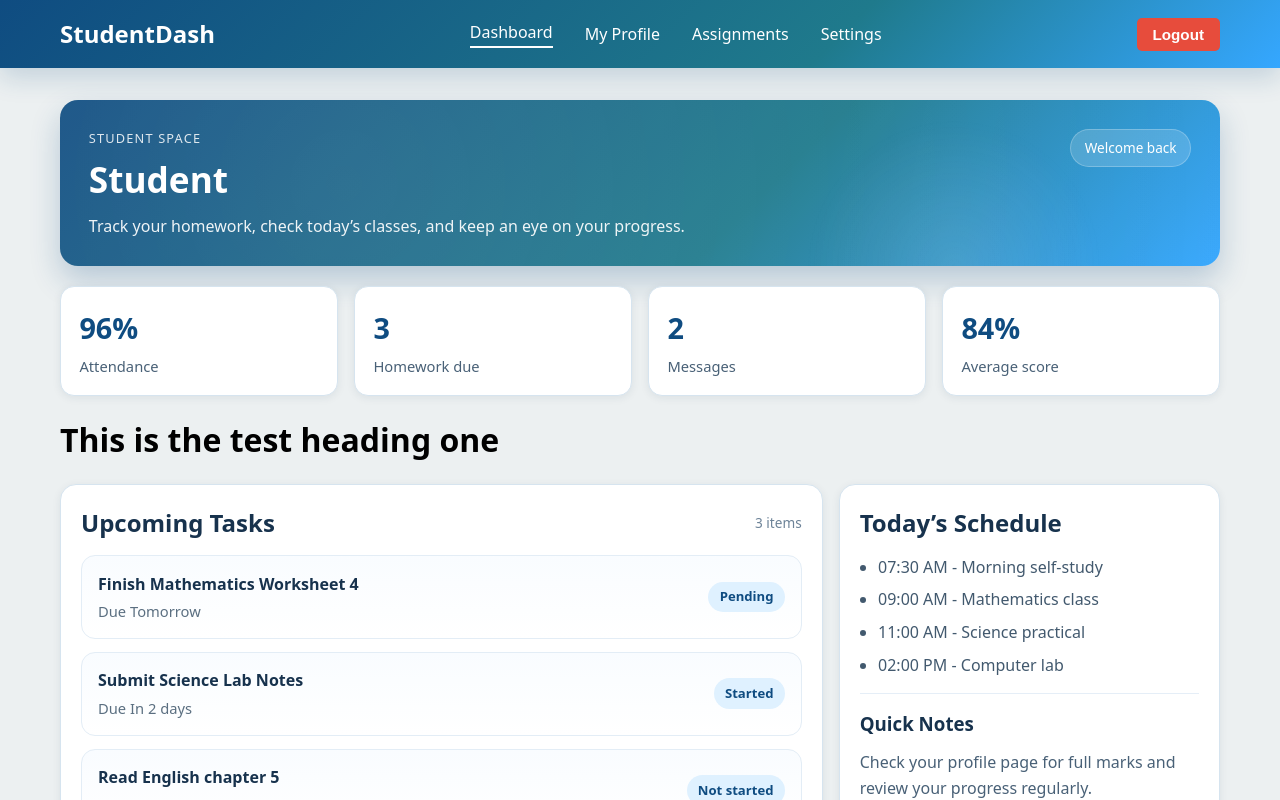
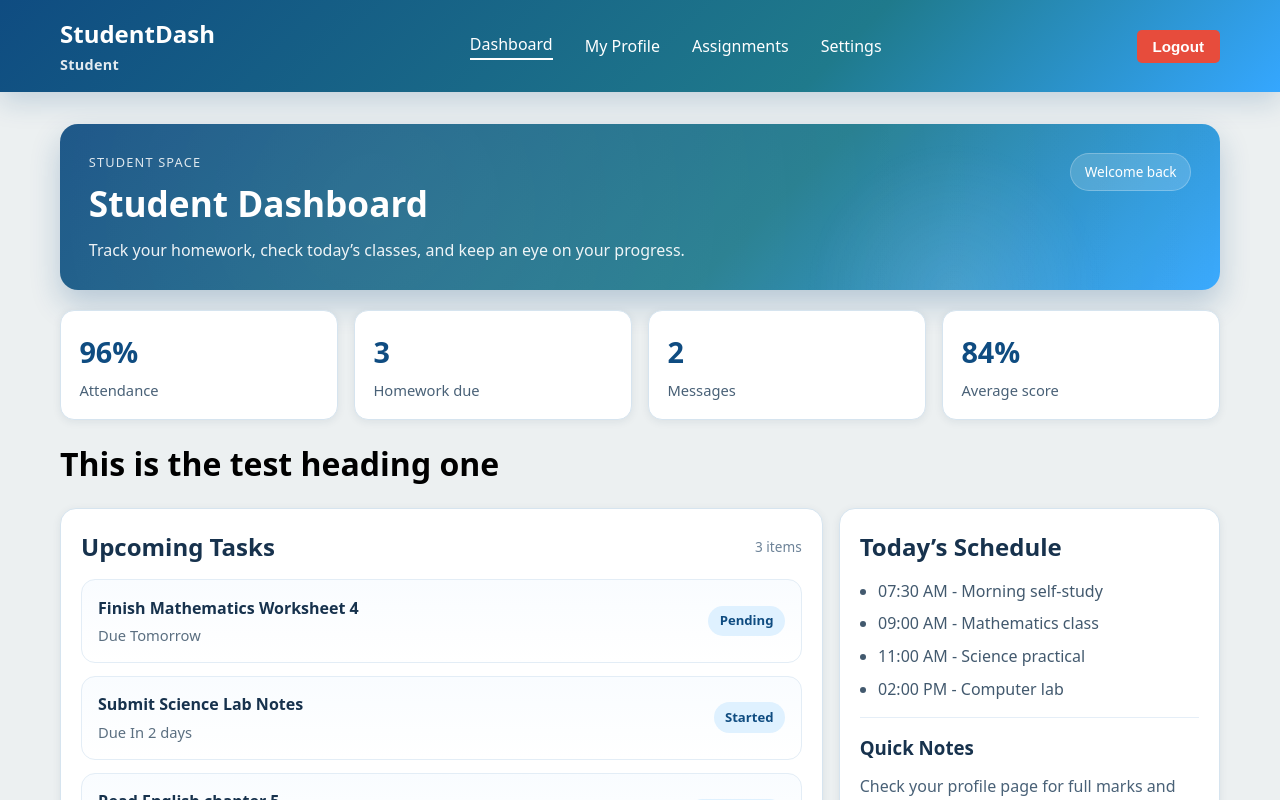
Before and after one commit to Lalindu0923/githubTester, a React (Vite) app in the folder studentDashboard/: page / in a window 1280 px wide. Shown: the top 800 px of the page. Built offline with nearby package versions, Linux system fonts and the light colour scheme.

Commit message:
Show student name in navbar

```diff
--- a/studentDashboard/src/components/Dashboard.jsx
+++ b/studentDashboard/src/components/Dashboard.jsx
@@ -2,28 +2,6 @@ import '../styles/Dashboard.css'
 import { useState } from 'react'
 import TeacherModal from './TeacherModal'
 import SubjectDetail from './SubjectDetail'
-
-const readStoredStudentName = () => {
-  const directName = localStorage.getItem('studentName') || localStorage.getItem('loggedInStudentName')
-  if (directName) return directName
-
-  const jsonKeys = ['currentStudent', 'currentUser', 'student', 'user']
-  for (const key of jsonKeys) {
-    const rawValue = localStorage.getItem(key) || sessionStorage.getItem(key)
-    if (!rawValue) continue
-
-    try {
-      const parsedValue = JSON.parse(rawValue)
-      if (parsedValue?.name) return parsedValue.name
-      if (parsedValue?.studentName) return parsedValue.studentName
-      if (parsedValue?.fullName) return parsedValue.fullName
-    } catch {
-      // Ignore invalid JSON and continue checking next key.
-    }
-  }
-
-  return 'Student'
-}
 
 const upcomingTasks = [
   { title: 'Finish Mathematics Worksheet 4', due: 'Tomorrow', status: 'Pending' },
@@ -102,14 +80,13 @@ function Dashboard() {
   const [selectedTeacher, setSelectedTeacher] = useState(null)
   const [selectedSubject, setSelectedSubject] = useState(null)
   const [selectedSubjectDetail, setSelectedSubjectDetail] = useState(null)
-  const [studentName] = useState(readStoredStudentName)
 
   return (
     <div className="student-dashboard-shell">
       <section className="student-hero">
         <div>
           <p className="hero-tag">Student Space</p>
-          <h1>{studentName}</h1>
+          <h1>Student Dashboard</h1>
           <p className="hero-subtitle">Track your homework, check today’s classes, and keep an eye on your progress.</p>
         </div>
         <div className="hero-badge">Welcome back</div>
--- a/studentDashboard/src/components/Navbar.jsx
+++ b/studentDashboard/src/components/Navbar.jsx
@@ -1,7 +1,31 @@
 import { Link, NavLink } from 'react-router-dom'
 import '../styles/Navbar.css'
 
+const readStoredStudentName = () => {
+  const directName = localStorage.getItem('studentName') || localStorage.getItem('loggedInStudentName')
+  if (directName) return directName
+
+  const jsonKeys = ['currentStudent', 'currentUser', 'student', 'user']
+  for (const key of jsonKeys) {
+    const rawValue = localStorage.getItem(key) || sessionStorage.getItem(key)
+    if (!rawValue) continue
+
+    try {
+      const parsedValue = JSON.parse(rawValue)
+      if (parsedValue?.name) return parsedValue.name
+      if (parsedValue?.studentName) return parsedValue.studentName
+      if (parsedValue?.fullName) return parsedValue.fullName
+    } catch {
+      // Ignore invalid JSON and keep looking.
+    }
+  }
+
+  return 'Student'
+}
+
 function Navbar() {
+  const studentName = readStoredStudentName()
+
   const handleLogout = () => {
     alert('Logged out successfully')
   }
@@ -9,9 +33,12 @@ function Navbar() {
   return (
     <nav className="navbar">
       <div className="navbar-container">
-        <Link to="/" className="navbar-logo">
-          StudentDash
-        </Link>
+        <div className="navbar-brand">
+          <Link to="/" className="navbar-logo">
+            StudentDash
+          </Link>
+          <span className="navbar-student-name">{studentName}</span>
+        </div>
         <ul className="nav-menu">
           <li className="nav-item">
             <NavLink to="/" end className={({ isActive }) => `nav-link${isActive ? ' nav-link-active' : ''}`}>
--- a/studentDashboard/src/styles/Navbar.css
+++ b/studentDashboard/src/styles/Navbar.css
@@ -13,6 +13,12 @@
   padding: 0 20px;
 }
 
+.navbar-brand {
+  display: flex;
+  flex-direction: column;
+  gap: 0.15rem;
+}
+
 .navbar-logo {
   font-size: 1.5rem;
   font-weight: bold;
@@ -23,6 +29,13 @@
 
 .navbar-logo:hover {
   color: #dff1ff;
+}
+
+.navbar-student-name {
+  color: rgba(255, 255, 255, 0.88);
+  font-size: 0.9rem;
+  font-weight: 600;
+  letter-spacing: 0.02em;
 }
 
 .nav-menu {
@@ -80,6 +93,10 @@
     font-size: 1.2rem;
   }
 
+  .navbar-student-name {
+    font-size: 0.8rem;
+  }
+
   .nav-link {
     font-size: 0.9rem;
   }
```
